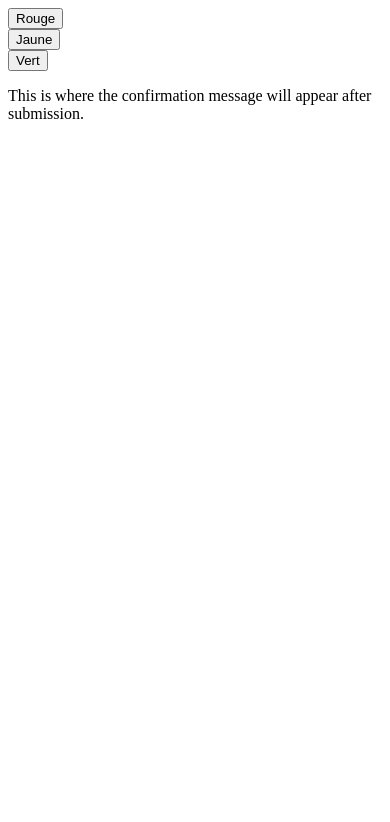
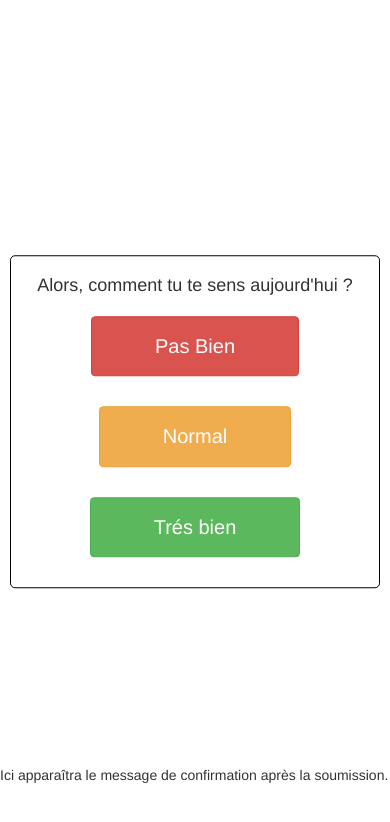
Before and after one commit to happiness2018/score, a plain HTML site: page index.html in a window 390 px wide. Drawn offline with nearby package versions, Linux system fonts and the light colour scheme.

Commit message:
add styling and responsiveness

```diff
--- a/index.html
+++ b/index.html
@@ -2,23 +2,62 @@
 <html>
 <head>
   <title></title>
+  <meta name="viewport" content="width=device-width, initial-scale=1.0">
   <script src="https://ajax.googleapis.com/ajax/libs/jquery/1.9.1/jquery.min.js"></script>
+  <style type="text/css">
+  .div-container{
+    border: 1px solid black;
+    padding: 10px;
+    margin: 10px;
+    border-radius: 5px;
+    text-align: center;
+    margin-top: 50vh; /* poussé de la moitié de hauteur de viewport */
+    transform: translateY(-50%); /* tiré de la moitié de sa propre hauteur */
+ }
+
+  input.btn{
+    padding: 15px 63px;
+    font-size: 20px;
+  }
+
+  form{
+    padding: 10px;
+    margin: 10px;
+  }
+
+  </style>
+  <link href="https://maxcdn.bootstrapcdn.com/bootstrap/3.3.5/css/bootstrap.min.css" rel="stylesheet"/>
 </head>
 <body>
+
+  <div class='div-container'>
+  <div class='row'>
+    <H4> Alors, comment tu te sens aujourd'hui ? </H4>
+    <div class='col-sm-4'>
     <form id="myForm1" action="https://script.google.com/macros/s/AKfycbztQkirvizVwMBJaZ919k4fV5poTyqxu4raYd92XR6A2bByhOO-/exec">
         <input type="text" name="button" value="0" hidden="true" >
-    <input type="submit" id="mySubmit1" value="Rouge">
+        <input type="submit" id="mySubmit1" value="Pas Bien" class='btn btn-danger'>
     </form>
+    </div>
+
+    <div class='col-sm-4'>
     <form id="myForm2" action="https://script.google.com/macros/s/AKfycbztQkirvizVwMBJaZ919k4fV5poTyqxu4raYd92XR6A2bByhOO-/exec">
         <input type="text" name="button" value="1" hidden="true">
-    <input type="submit" id="mySubmit2" value="Jaune">
+        <input type="submit" id="mySubmit2" value="Normal" class='btn btn-warning'>
     </form>
+    </div>
+
+    <div class='col-sm-4'>
     <form id="myForm3" action="https://script.google.com/macros/s/AKfycbztQkirvizVwMBJaZ919k4fV5poTyqxu4raYd92XR6A2bByhOO-/exec">
         <input type="text" name="button" value="2" hidden="true">
-    <input type="submit" id="mySubmit3" value="Vert">
+        <input type="submit" id="mySubmit3" value="Trés bien" class='btn btn-success'>
     </form>
+    </div>
+  </div>
+  </div>
 
-<p><span id="myConf">This is where the confirmation message will appear after submission.</span></p>
+<p><span id="myConf">Ici apparaîtra le message de confirmation après la soumission.
+</span></p>
 <script type="text/javascript">
   $(document).ready(function(){
     // References:
```
Lines whose indentation alone changed are shown as unchanged.
